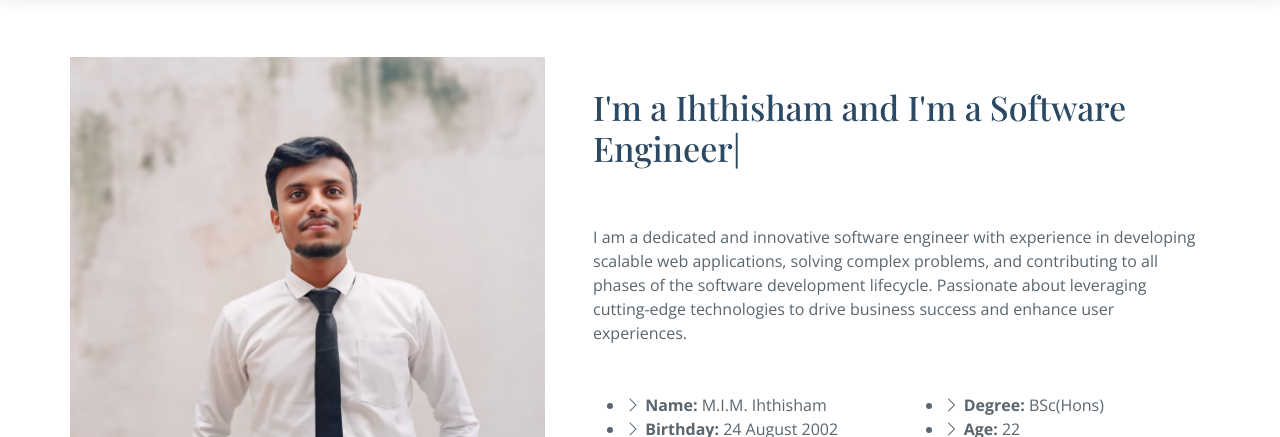
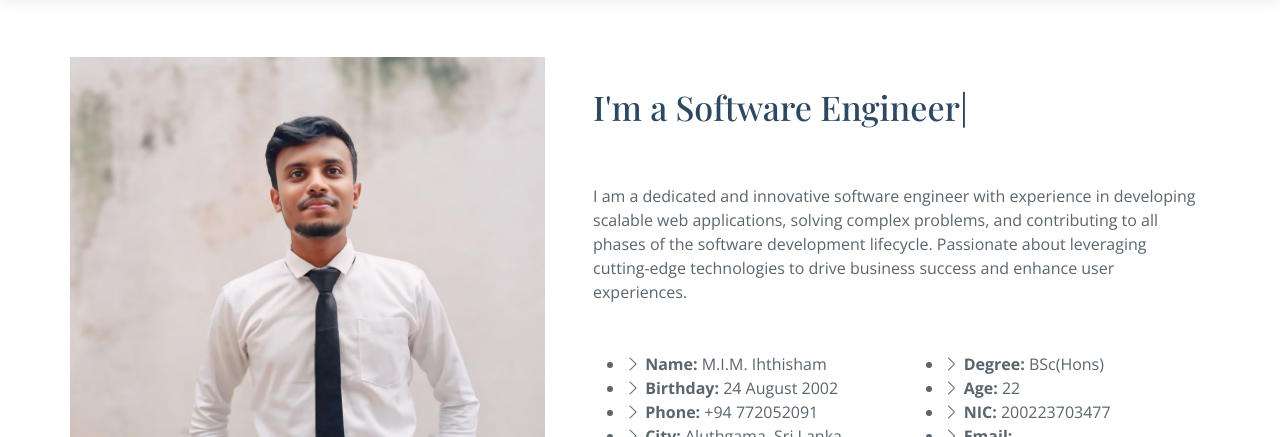
Before and after one commit to Ihthisham17/My-Portfolio, a plain HTML site: page index.html in a window 1280 px wide. Shown: the part 663-1100 px from the top of the page. Drawn offline with nearby package versions, Linux system fonts and the light colour scheme; a web font is replaced by a local one.

Commit message:
Update index.html

```diff
--- a/index.html
+++ b/index.html
@@ -71,7 +71,7 @@
           <div class="image col-xl-5 d-flex align-items-stretch justify-content-center justify-content-lg-start"></div>
           <div class="col-xl-7 ps-0 ps-lg-5 pe-lg-1 d-flex align-items-stretch">
             <div class="content d-flex flex-column justify-content-center">
-              <h3>I'm a Ihthisham and I'm a Software Engineer|</h3><br><br>
+              <h3>I'm a Software Engineer|</h3><br><br>
               <p>
                 I am a dedicated and innovative software engineer with experience in developing scalable web applications, solving complex problems, and contributing to all phases of the software development lifecycle. Passionate about leveraging cutting-edge technologies to drive business success and enhance user experiences.
               </p><br><br>
```
